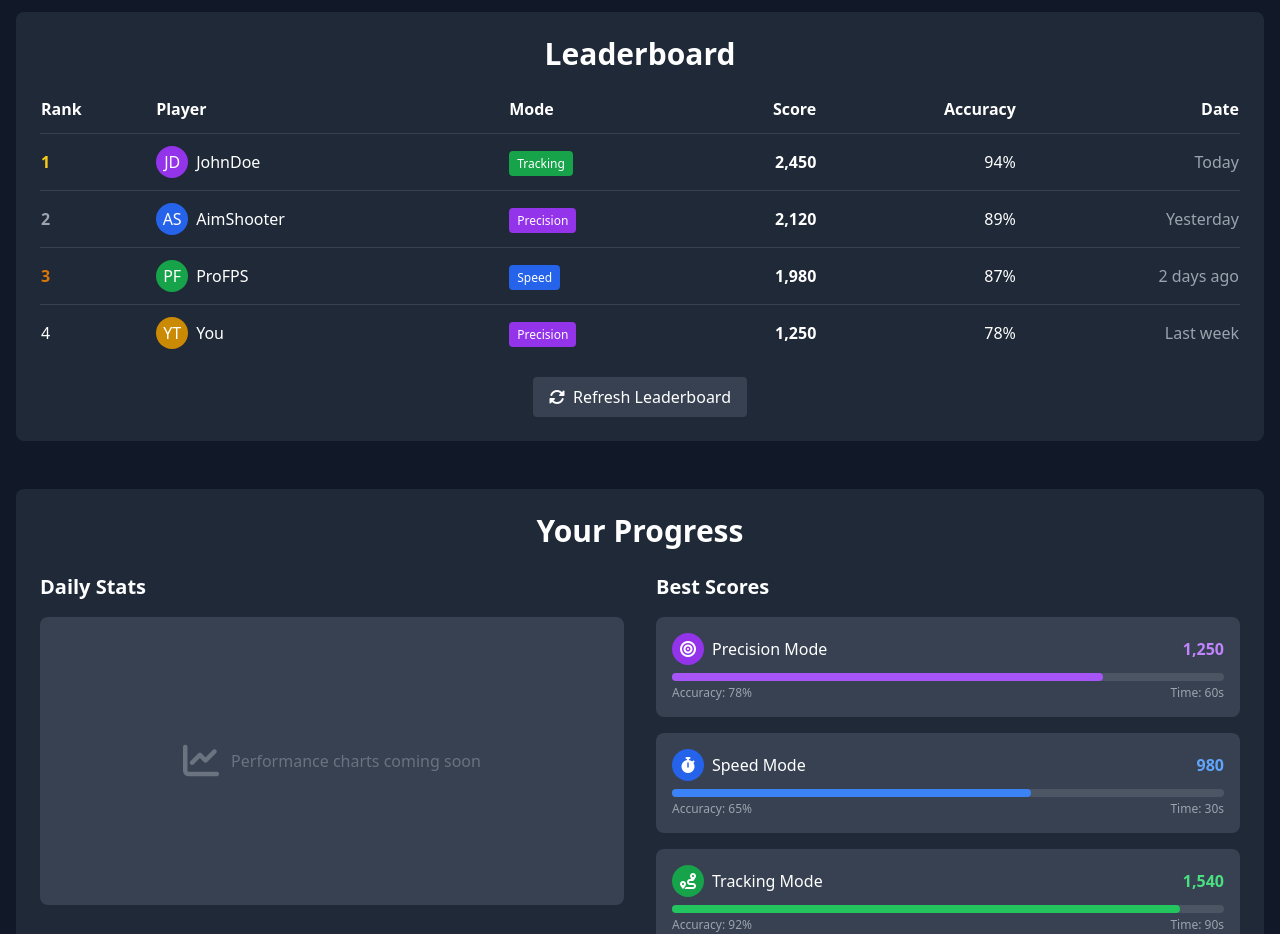
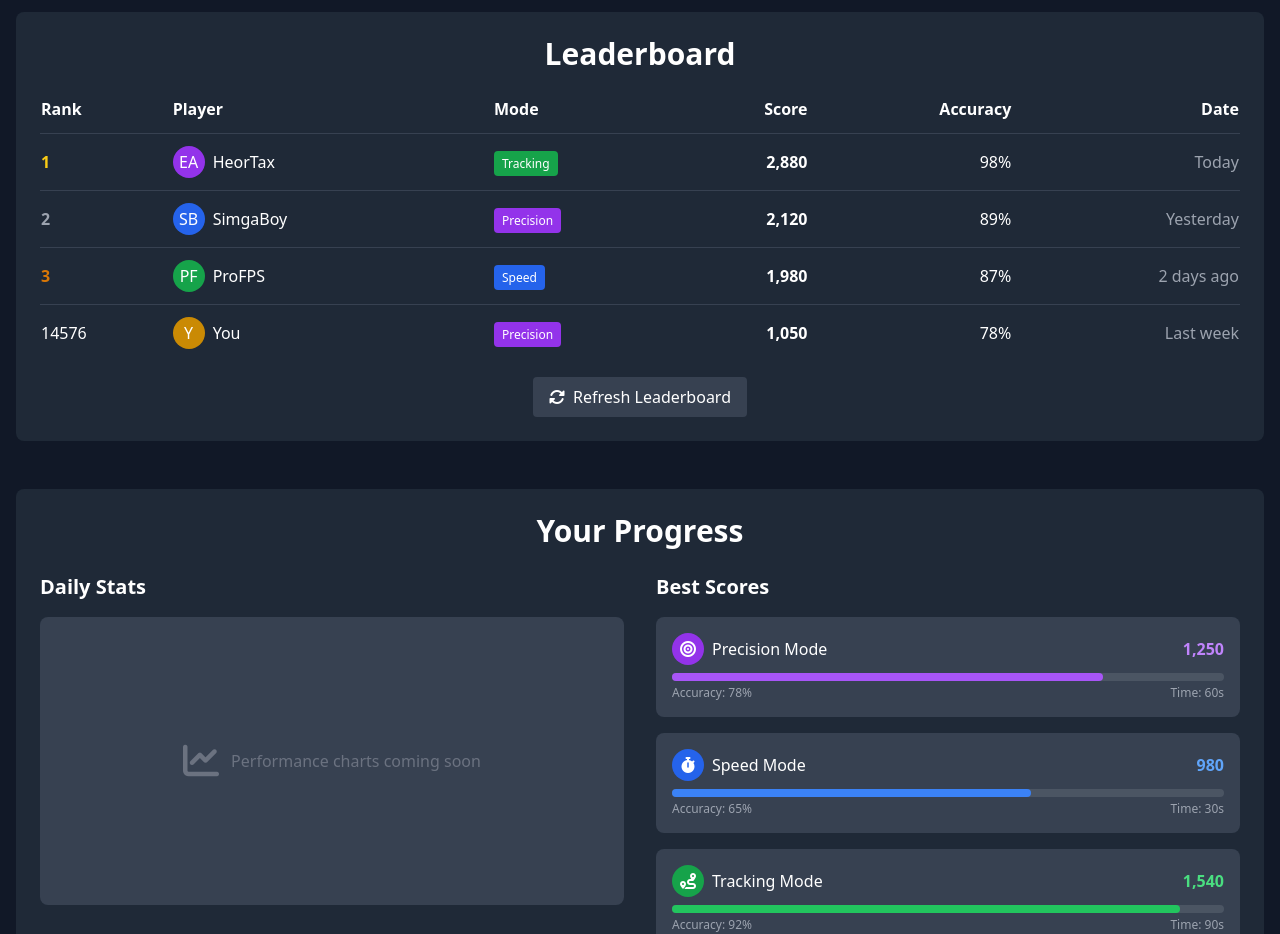
Before and after one commit to HeorTax/Aim-Trainer, a plain HTML site: page index.html in a window 1280 px wide. Shown: the part 1240-2174 px from the top of the page. Drawn offline with nearby package versions, Linux system fonts and the light colour scheme.

Commit message:
Update index.html

```diff
--- a/index.html
+++ b/index.html
@@ -302,24 +302,24 @@
                             <td class="py-3 text-yellow-400 font-bold">1</td>
                             <td class="py-3 flex items-center">
                                 <div class="w-8 h-8 rounded-full bg-purple-600 flex items-center justify-center mr-2">
-                                    <span>JD</span>
+                                    <span>EA</span>
                                 </div>
-                                <span>JohnDoe</span>
+                                <span>HeorTax</span>
                             </td>
                             <td class="py-3">
                                 <span class="px-2 py-1 bg-green-600 rounded text-xs">Tracking</span>
                             </td>
-                            <td class="py-3 text-right font-bold">2,450</td>
-                            <td class="py-3 text-right">94%</td>
+                            <td class="py-3 text-right font-bold">2,880</td>
+                            <td class="py-3 text-right">98%</td>
                             <td class="py-3 text-right text-gray-400">Today</td>
                         </tr>
                         <tr class="leaderboard-item border-b border-gray-700 hover:bg-gray-700">
                             <td class="py-3 text-gray-400 font-bold">2</td>
                             <td class="py-3 flex items-center">
                                 <div class="w-8 h-8 rounded-full bg-blue-600 flex items-center justify-center mr-2">
-                                    <span>AS</span>
+                                    <span>SB</span>
                                 </div>
-                                <span>AimShooter</span>
+                                <span>SimgaBoy</span>
                             </td>
                             <td class="py-3">
                                 <span class="px-2 py-1 bg-purple-600 rounded text-xs">Precision</span>
@@ -344,17 +344,17 @@
                             <td class="py-3 text-right text-gray-400">2 days ago</td>
                         </tr>
                         <tr class="leaderboard-item hover:bg-gray-700">
-                            <td class="py-3">4</td>
+                            <td class="py-3">14576</td>
                             <td class="py-3 flex items-center">
                                 <div class="w-8 h-8 rounded-full bg-yellow-600 flex items-center justify-center mr-2">
-                                    <span>YT</span>
+                                    <span>Y</span>
                                 </div>
                                 <span>You</span>
                             </td>
                             <td class="py-3">
                                 <span class="px-2 py-1 bg-purple-600 rounded text-xs">Precision</span>
                             </td>
-                            <td class="py-3 text-right font-bold">1,250</td>
+                            <td class="py-3 text-right font-bold">1,050</td>
                             <td class="py-3 text-right">78%</td>
                             <td class="py-3 text-right text-gray-400">Last week</td>
                         </tr>
```
